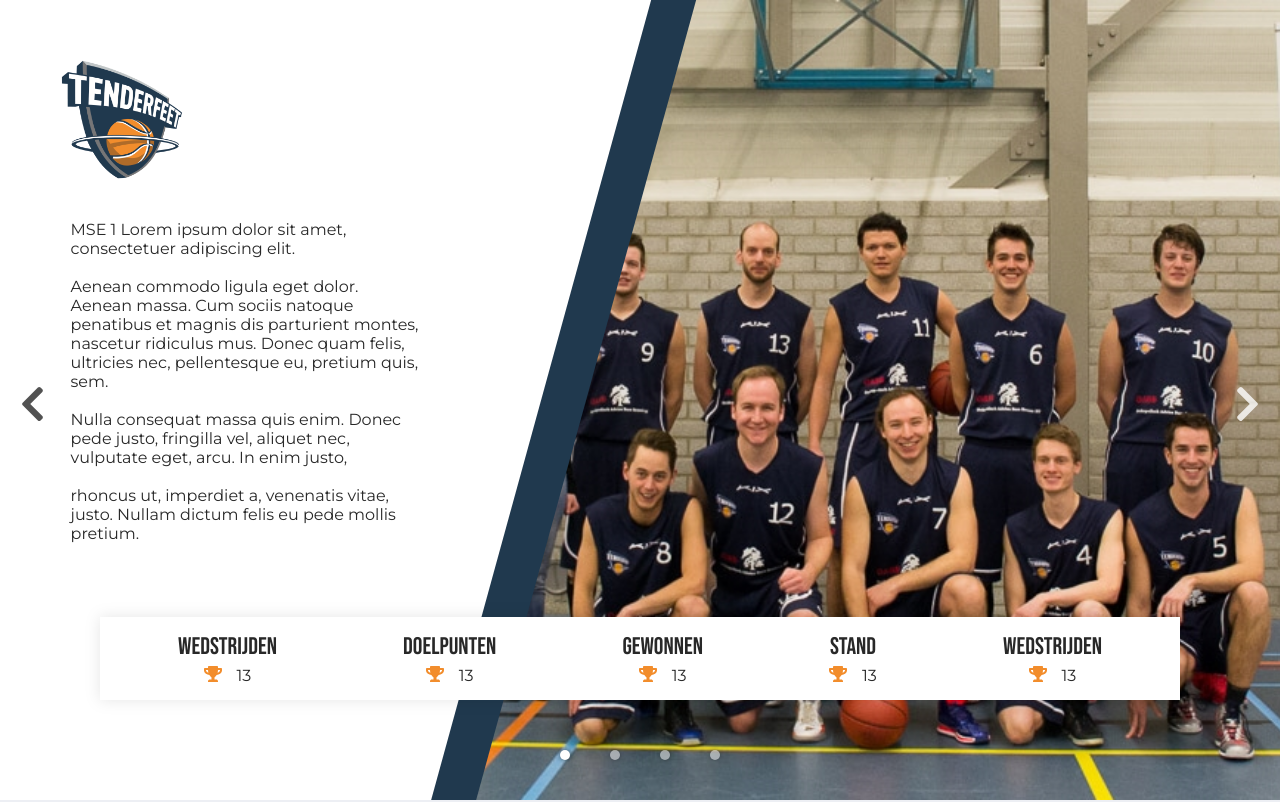
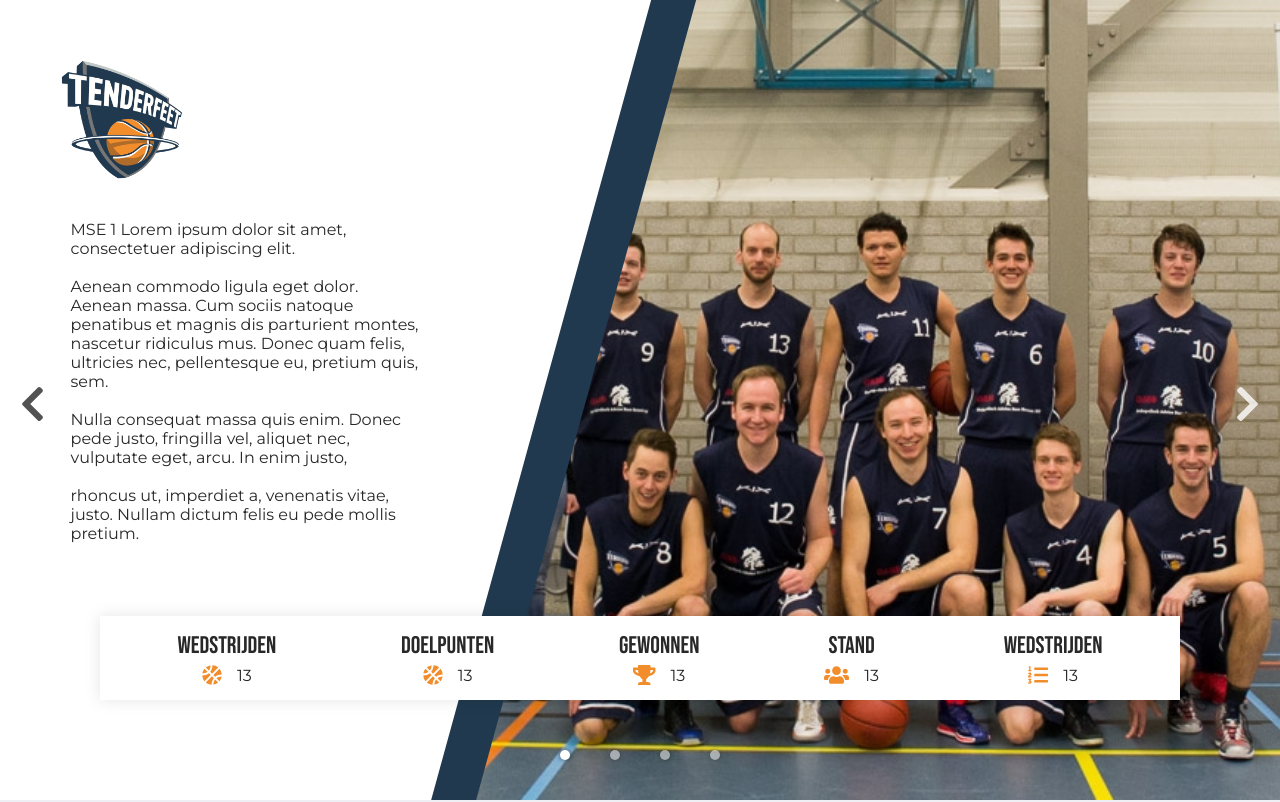
Before and after one commit to liekevdvoort/Tenderfeet-website, a React (Create React App) app: page / in a window 1280 px wide. Shown: the top 802 px of the page. Built offline with nearby package versions, Linux system fonts and the light colour scheme; no server answers.

Commit message:
icons databar

```diff
--- a/src/Components/TopSlider/DataBar/Databar.jsx
+++ b/src/Components/TopSlider/DataBar/Databar.jsx
@@ -1,4 +1,4 @@
-import { faTrophy } from '@fortawesome/free-solid-svg-icons';
+import { faBasketballBall, faListOl, faTrophy, faUsers } from '@fortawesome/free-solid-svg-icons';
 import { FontAwesomeIcon } from '@fortawesome/react-fontawesome';
 import React from 'react';
 import styled from 'styled-components'
@@ -22,9 +22,11 @@ const Main = styled.div`
 const Bottom = styled.div `
   display: flex;
   margin-top: 5px;
+  align-items: center;
   svg{
       color: #F28D2C;
       margin-right: 15px;
+      font-size: 20px;
   }
 `;
 const Wrapper = styled.div `
@@ -42,7 +44,7 @@ function DataBar(props) {
         <Wrapper>
             <h4>Wedstrijden</h4>
             <Bottom>
-                <FontAwesomeIcon icon={faTrophy}/>
+                <FontAwesomeIcon icon={faBasketballBall}/>
                 <p>13</p>
             </Bottom>
         </Wrapper>
@@ -50,7 +52,7 @@ function DataBar(props) {
         <Wrapper>
             <h4>Doelpunten</h4>
             <Bottom>
-                <FontAwesomeIcon icon={faTrophy}/>
+                <FontAwesomeIcon icon={faBasketballBall}/>
                 <p>13</p>
             </Bottom>
         </Wrapper>
@@ -66,7 +68,7 @@ function DataBar(props) {
         <Wrapper>
             <h4>Stand</h4>
             <Bottom>
-                <FontAwesomeIcon icon={faTrophy}/>
+                <FontAwesomeIcon icon={faUsers}/>
                 <p>13</p>
             </Bottom>
         </Wrapper>
@@ -74,7 +76,7 @@ function DataBar(props) {
         <Wrapper>
             <h4>Wedstrijden</h4>
             <Bottom>
-                <FontAwesomeIcon icon={faTrophy}/>
+                <FontAwesomeIcon icon={faListOl}/>
                 <p>13</p>
             </Bottom>
         </Wrapper>
```
